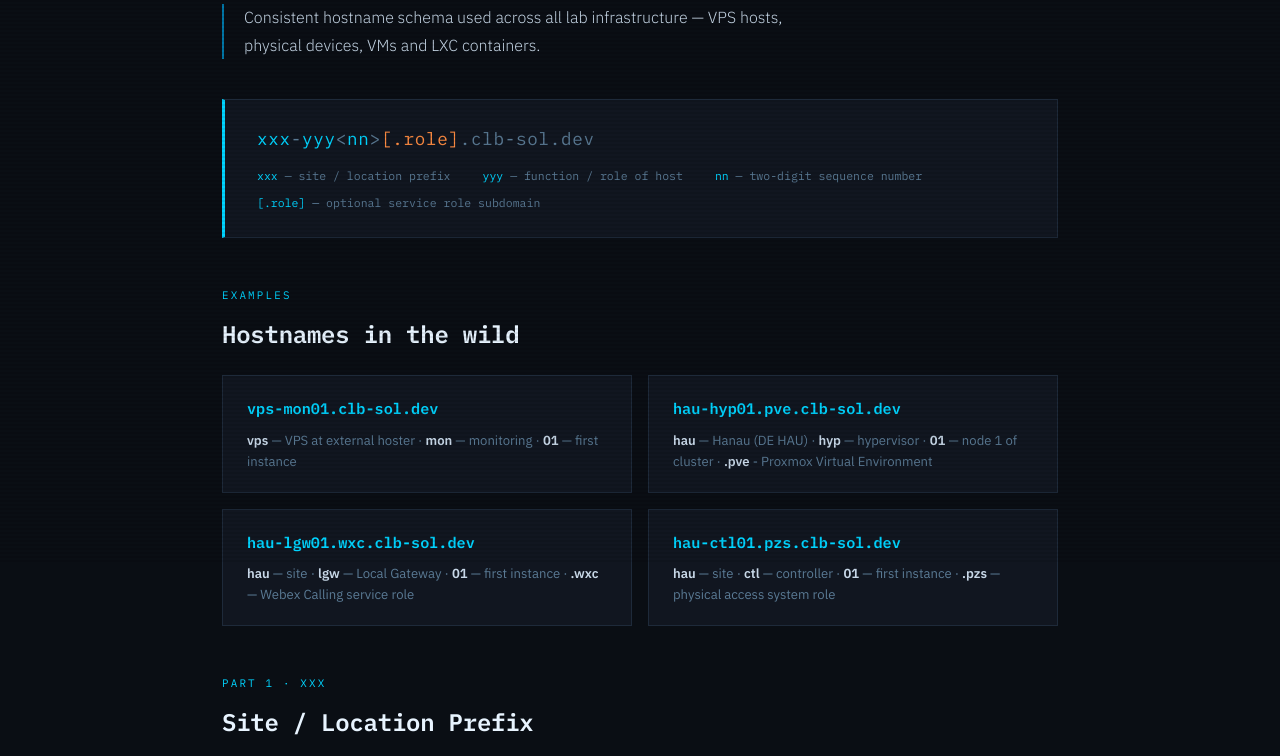
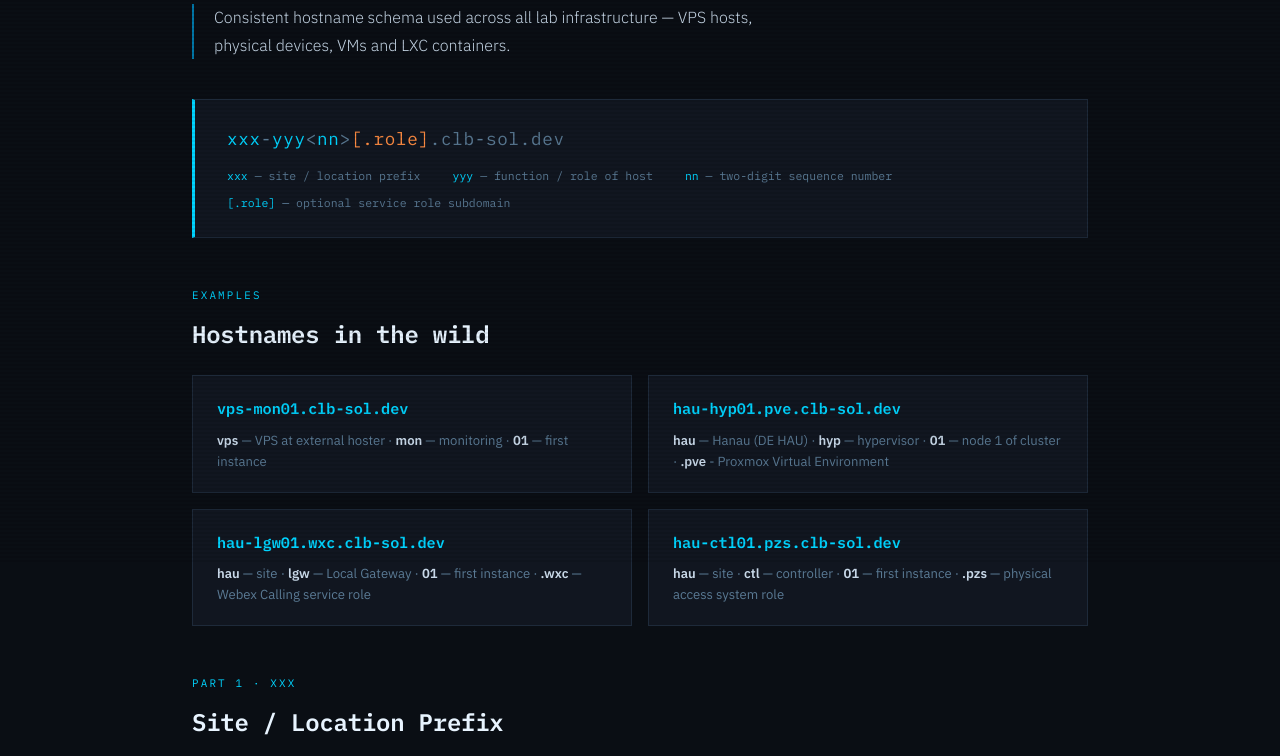
Before and after one commit to clbsoldev/website, a plain HTML site: page naming.html in a window 1280 px wide. Shown: the part 236-992 px from the top of the page. Drawn offline with Linux system fonts and the light colour scheme.

Commit message:
fix: unify content width to 960px across all pages

```diff
--- a/assets/style.css
+++ b/assets/style.css
@@ -212,7 +212,7 @@ h2 {
 .badge.hi { border-color: var(--accent2); color: var(--accent); }
 
 /* ── NAMING PAGE ── */
-.page { max-width: 900px; margin: 0 auto; padding: 4rem 2rem 6rem; }
+.page { max-width: 960px; margin: 0 auto; padding: 4rem 2rem 6rem; }
 .schema {
   background: var(--surface); border: 1px solid var(--border);
   border-left: 3px solid var(--accent);
```
Also changed, not shown: network.html (+0 -1 lines).
